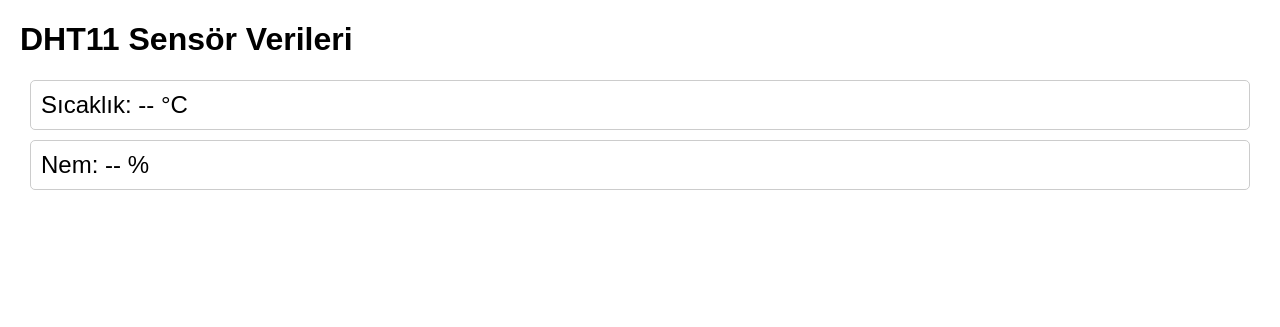
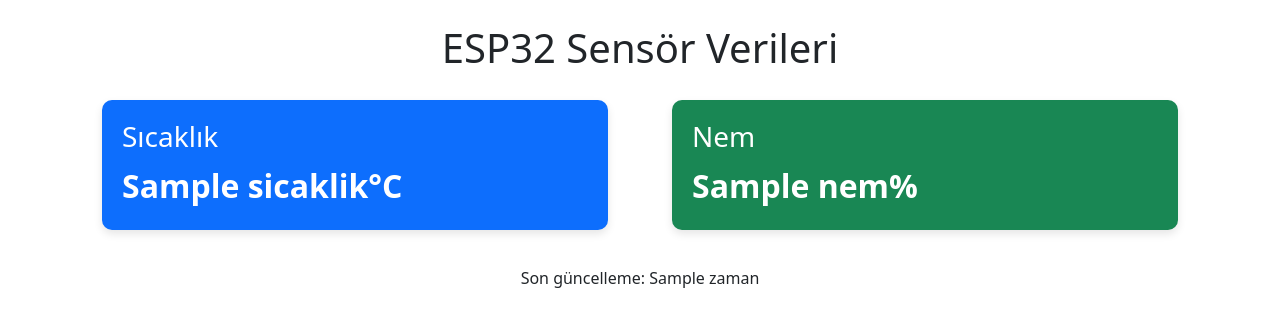
Before and after one commit to Atelier-Verdavio/onur, a Flask app: template templates/index.html in a window 1280 px wide. Shown: the top 327 px of the page. Run offline with Flask 3, Linux system fonts and the light colour scheme; the template is opened without the code that fills it: most values are stand-ins (such as "Sample title", 1, 10 or a date in 2020).

Commit message:
Web uygulaması dosyaları eklendi

```diff
--- a/templates/index.html
+++ b/templates/index.html
@@ -1,46 +1,59 @@
 <!DOCTYPE html>
 <html>
 <head>
-    <title>DHT11 Sensör Verileri</title>
-    <meta charset="UTF-8">
-    <meta name="viewport" content="width=device-width, initial-scale=1.0">
+    <title>ESP32 Sensör Verileri</title>
+    <meta charset="utf-8">
+    <meta name="viewport" content="width=device-width, initial-scale=1">
+    <link href="https://cdn.jsdelivr.net/npm/bootstrap@5.1.3/dist/css/bootstrap.min.css" rel="stylesheet">
+    <script src="https://code.jquery.com/jquery-3.6.0.min.js"></script>
     <style>
-        body { font-family: Arial, sans-serif; margin: 20px; }
-        .sensor-data {
-            font-size: 24px;
-            margin: 10px;
-            padding: 10px;
-            border: 1px solid #ccc;
-            border-radius: 5px;
+        .sensor-card {
+            margin: 20px;
+            padding: 20px;
+            border-radius: 10px;
+            box-shadow: 0 4px 8px rgba(0,0,0,0.1);
+        }
+        .value {
+            font-size: 2em;
+            font-weight: bold;
         }
     </style>
 </head>
 <body>
-    <h1>DHT11 Sensör Verileri</h1>
-    <div class="sensor-data">
-        Sıcaklık: <span id="temp">--</span> °C
-    </div>
-    <div class="sensor-data">
-        Nem: <span id="hum">--</span> %
+    <div class="container">
+        <h1 class="text-center mt-4">ESP32 Sensör Verileri</h1>
+
+        <div class="row">
+            <div class="col-md-6">
+                <div class="sensor-card bg-primary text-white">
+                    <h3>Sıcaklık</h3>
+                    <div class="value" id="sicaklik">{{ veri.sicaklik }}°C</div>
+                </div>
+            </div>
+            <div class="col-md-6">
+                <div class="sensor-card bg-success text-white">
+                    <h3>Nem</h3>
+                    <div class="value" id="nem">{{ veri.nem }}%</div>
+                </div>
+            </div>
+        </div>
+
+        <div class="text-center mt-3">
+            <p>Son güncelleme: <span id="zaman">{{ veri.zaman }}</span></p>
+        </div>
     </div>
 
     <script>
-        function updateData() {
-            fetch('/data')
-                .then(response => response.json())
-                .then(data => {
-                    if (data && data.length > 0) {
-                        document.getElementById('temp').textContent = data[0]['Sıcaklık (°C)'];
-                        document.getElementById('hum').textContent = data[0]['Nem (%)'];
-                    }
-                })
-                .catch(error => console.error('Hata:', error));
+        function updateValues() {
+            $.get('/api/son-veri', function(data) {
+                $('#sicaklik').text(data.sicaklik + '°C');
+                $('#nem').text(data.nem + '%');
+                $('#zaman').text(data.zaman);
+            });
         }
 
         // Her 2 saniyede bir güncelle
-        setInterval(updateData, 2000);
-        // Sayfa yüklendiğinde ilk veriyi al
-        updateData();
+        setInterval(updateValues, 2000);
     </script>
 </body>
 </html>
```
